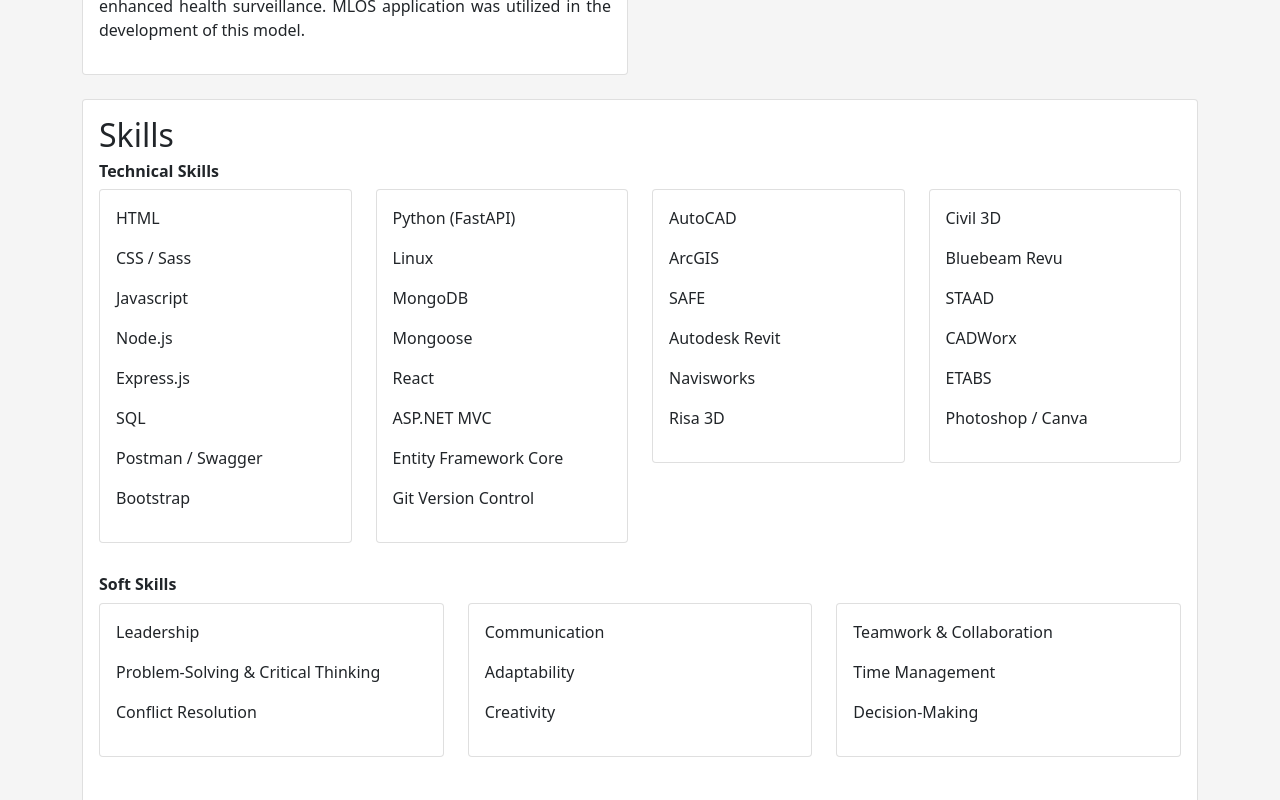
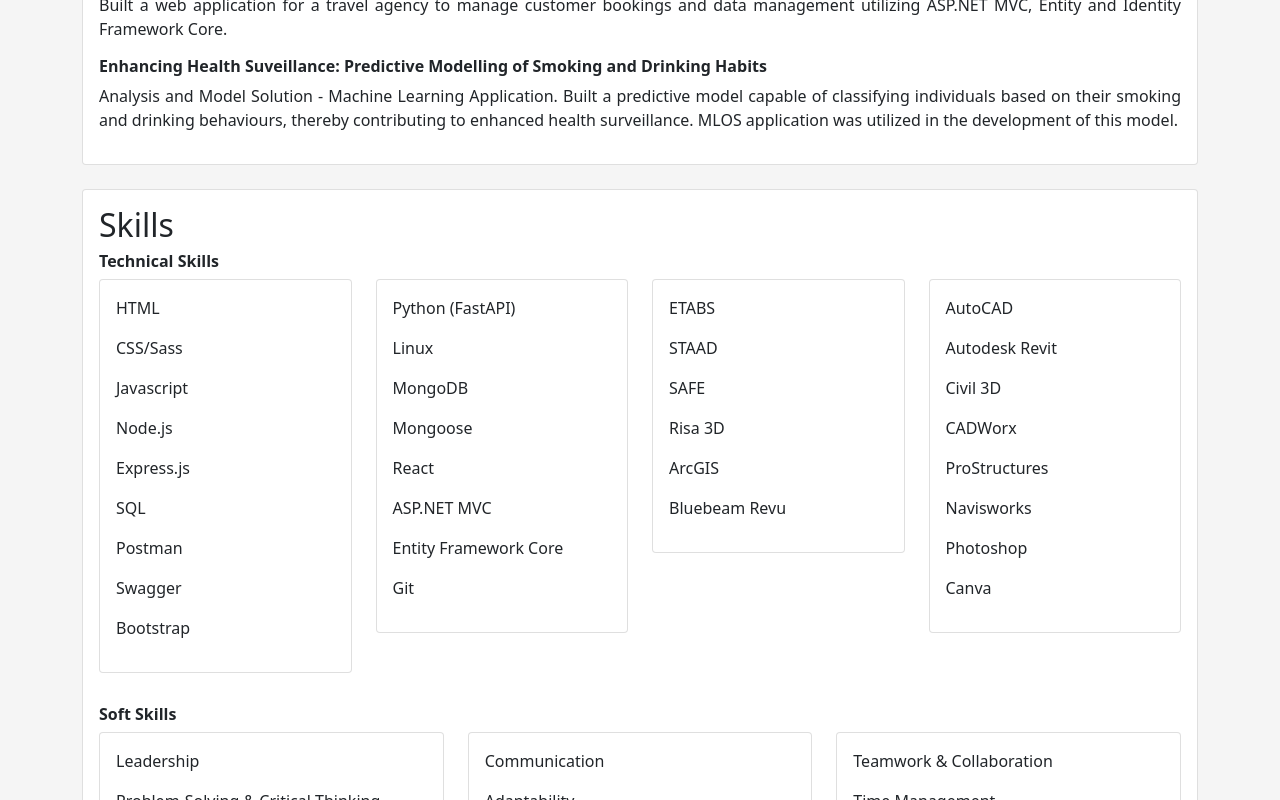
Before and after one commit to AdolfoJrV/My-Resume, a React (Create React App) app: page / in a window 1280 px wide. Shown: the part 3183-3983 px from the top of the page. Built offline with nearby package versions, Linux system fonts and the light colour scheme.

Commit message:
Update my online resume.

```diff
--- a/src/App.jsx
+++ b/src/App.jsx
@@ -22,8 +22,10 @@
           <WorkExperience />
         </Row>
         <Row>
+          <Education />
+        </Row>
+        <Row>
           <PersonalProjects />
-          <Education />
         </Row>
         <Row>
           <Skills />
--- a/src/components/TechSkillSet1.jsx
+++ b/src/components/TechSkillSet1.jsx
@@ -9,12 +9,13 @@
       <ListUnstyled>
         <li>
           <Description>HTML</Description>
-          <Description>CSS / Sass</Description>
+          <Description>CSS/Sass</Description>
           <Description>Javascript</Description>
           <Description>Node.js</Description>
           <Description>Express.js</Description>
           <Description>SQL</Description>
-          <Description>Postman / Swagger</Description>
+          <Description>Postman</Description>
+          <Description>Swagger</Description>
           <Description>Bootstrap</Description>
         </li>
       </ListUnstyled>
--- a/src/components/TechSkillSet2.jsx
+++ b/src/components/TechSkillSet2.jsx
@@ -15,7 +15,7 @@
           <Description>React</Description>
           <Description>ASP.NET MVC</Description>
           <Description>Entity Framework Core</Description>
-          <Description>Git Version Control</Description>
+          <Description>Git</Description>
         </li>
       </ListUnstyled>
     </Card>
--- a/src/components/TechSkillSet3.jsx
+++ b/src/components/TechSkillSet3.jsx
@@ -8,12 +8,12 @@
     <Card>
       <ListUnstyled>
         <li>
-          <Description>AutoCAD</Description>
+          <Description>ETABS</Description>
+          <Description>STAAD</Description>
+          <Description>SAFE</Description>
+          <Description>Risa 3D</Description>
           <Description>ArcGIS</Description>
-          <Description>SAFE</Description>
-          <Description>Autodesk Revit</Description>
-          <Description>Navisworks</Description>
-          <Description>Risa 3D</Description>
+          <Description>Bluebeam Revu</Description>
         </li>
       </ListUnstyled>
     </Card>
--- a/src/components/TechSkillSet4.jsx
+++ b/src/components/TechSkillSet4.jsx
@@ -8,12 +8,14 @@
     <Card>
       <ListUnstyled>
         <li>
+          <Description>AutoCAD</Description>
+          <Description>Autodesk Revit</Description>
           <Description>Civil 3D</Description>
-          <Description>Bluebeam Revu</Description>
-          <Description>STAAD</Description>
           <Description>CADWorx</Description>
-          <Description>ETABS</Description>
-          <Description>Photoshop / Canva</Description>
+          <Description>ProStructures</Description>
+          <Description>Navisworks</Description>
+          <Description>Photoshop</Description>
+          <Description>Canva</Description>
         </li>
       </ListUnstyled>
     </Card>
```
